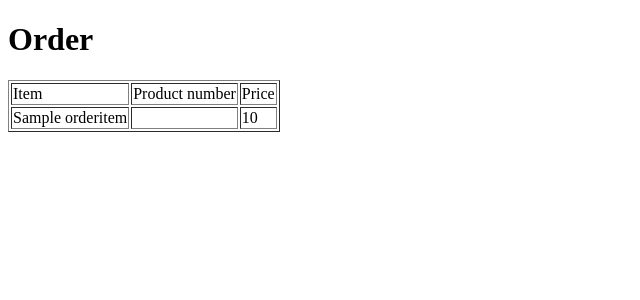
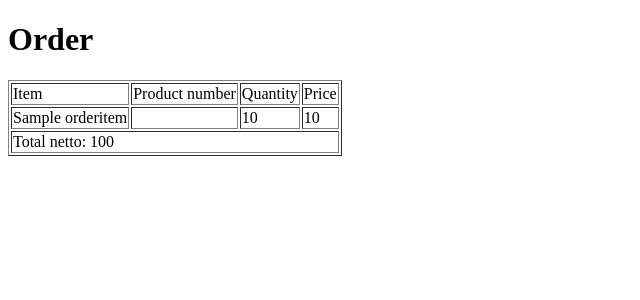
Before and after one commit to pottzer/Websys, a Django app: a page that uses orders/templates/orders/listUserOrderItems.html in a window 1280 px wide. Shown: the part 26-326 px from the top of the page, without its empty margins (0-640 px from the left). Run offline with Django 3.2, Linux system fonts and the light colour scheme; a user stored in the database is signed in; tables that the repository leaves empty hold one stand-in row (values such as "Sample post").

Commit message:
Added Price sum

```diff
--- a/orders/templates/orders/listUserOrderItems.html
+++ b/orders/templates/orders/listUserOrderItems.html
@@ -6,15 +6,22 @@
 	<tr>
 		<td>Item</td>
 		<td>Product number</td>
+		<td>Quantity</td>
 		<td>Price</td>
 	</tr>
 	{% for item in order.orderitems_set.all %}
 		<tr>
 			<td>{{ item.name }}</td>
 			<td>{{ item.productID.id_good }}</td>
+			<td>{{ item.quantity }}</td>
 			<td>{{ item.price }}</td>
 		</tr>
 	{% endfor %}
+	<tr>
+		<td colspan="4">
+			Total netto: {{ sum }}
+		</td>
+	</tr>
 </table>
 
 {% endblock %}
--- a/orders/views.py
+++ b/orders/views.py
@@ -33,4 +33,7 @@ class ListUserOrderItems(GenericView):
 
 	def get(self, request, *args, **kwargs):
 		order = get_object_or_404(Order, id=kwargs['orderID'])
-		return render(request, self.template_name, {'order':order})
+		sum = 0
+		for item in order.orderitems_set.all():
+			sum = sum + (item.price*item.quantity)
+		return render(request, self.template_name, {'order':order, 'sum': sum})
```
